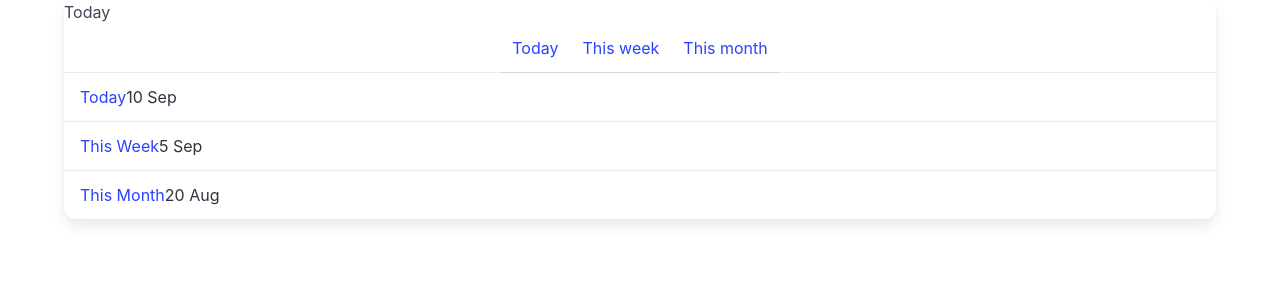
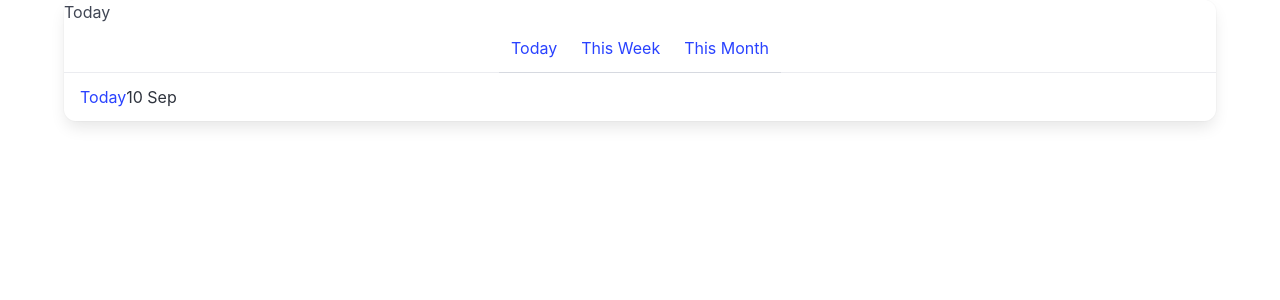
Before and after one commit to elen-oz/vue-app, a Vue app: page / in a window 1280 px wide. Shown: the top 300 px of the page. Built offline with nearby package versions, Linux system fonts and the light colour scheme.

Commit message:
feat: add filter by time

```diff
--- a/src/components/Timeline.vue
+++ b/src/components/Timeline.vue
@@ -1,9 +1,9 @@
 <script setup lang="ts">
-import { ref } from "vue";
+import { ref, computed } from "vue";
 import { Post, today, thisWeek, thisMonth } from "../posts.ts";
 import { DateTime } from "luxon";
 
-const periods = ["Today", "This week", "This month"] as const;
+const periods = ["Today", "This Week", "This Month"] as const;
 
 type Period = (typeof periods)[number];
 
@@ -13,8 +13,21 @@ const selectPeriod = (period: Period) => {
   selectedPeriod.value = period;
 };
 
-const posts = [today, thisWeek, thisMonth].map((post) => {
-  return { ...post, created: DateTime.fromISO(post.created) };
+const posts = computed(() => {
+  return [today, thisWeek, thisMonth]
+    .map((post) => {
+      return { ...post, created: DateTime.fromISO(post.created) };
+    })
+    .filter((post) => {
+      if (selectedPeriod.value === "Today") {
+        return post.created >= DateTime.now().minus({ day: 1 });
+      }
+      if (selectedPeriod.value === "This Week") {
+        return post.created >= DateTime.now().minus({ week: 1 });
+      }
+
+      return post;
+    });
 });
 </script>
 
```
